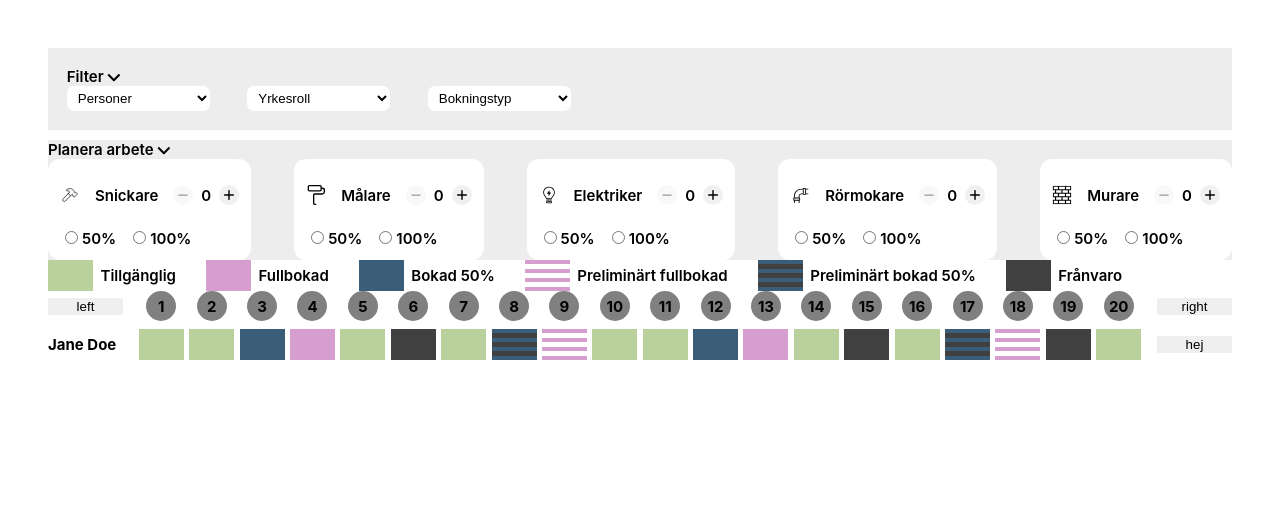
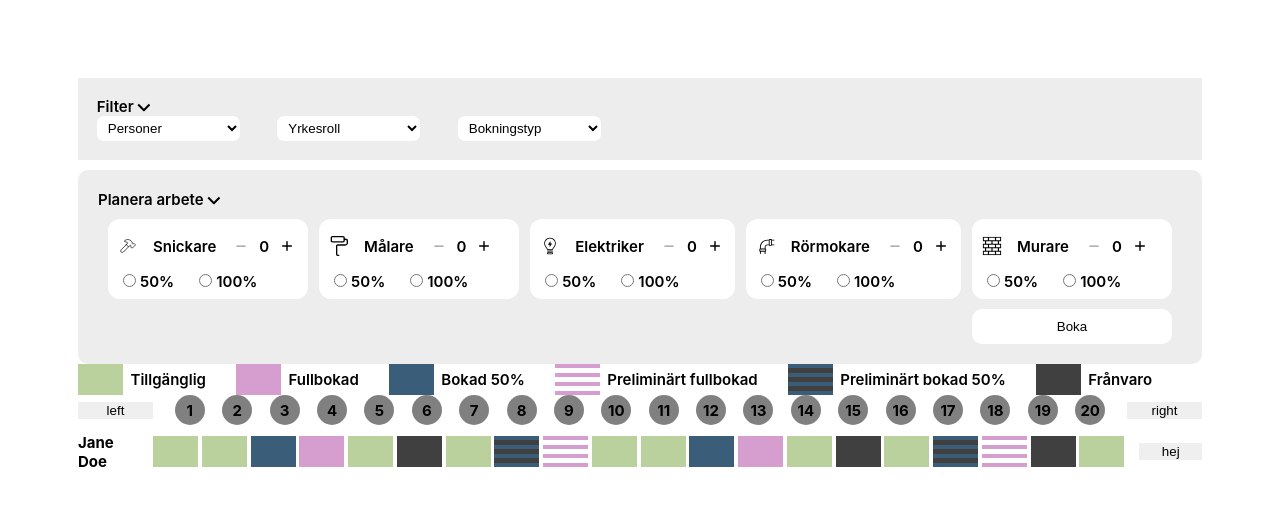
Before and after one commit to xzutv/java-ux-grupp11-ex3, a Vue app: page / in a window 1280 px wide. Shown: the top 506 px of the page. Built offline with nearby package versions, Linux system fonts and the light colour scheme.

Commit message:
css touches on professioncomponent

```diff
--- a/src/App.vue
+++ b/src/App.vue
@@ -30,35 +30,40 @@ import MainView from './components/MainView.vue'
     <div class="profession-container">
       <Profession img_src="/src/assets/icons/hammer.svg" alt="Hammare ikon" label="Snickare" />
       <Profession img_src="/src/assets/icons/roller.svg" alt="Pensel ikon" label="Målare" />
-      <Profession img_src="/src/assets/icons/electricity.svg" alt="Lamp ikon" label="Elektriker"/>
-      <Profession img_src="/src/assets/icons/pipe.svg" alt="Rör ikon" label="Rörmokare"/>
-      <Profession img_src="/src/assets/icons/bricks.svg" alt="Mur ikon" label="Murare"/>
+      <Profession img_src="/src/assets/icons/electricity.svg" alt="Lamp ikon" label="Elektriker" />
+      <Profession img_src="/src/assets/icons/pipe.svg" alt="Rör ikon" label="Rörmokare" />
+      <Profession img_src="/src/assets/icons/bricks.svg" alt="Mur ikon" label="Murare" />
+
     </div>
+
+    <!-- <div class="book-button"> -->
+    <button class="book-button">Boka</button>
   </div>
+  <!-- </div> -->
 
   <div class="status-legend">
     <div class="legend-item">
-        <StatusBox status="available"/>
+      <StatusBox status="available" />
       Tillgänglig
     </div>
     <div class="legend-item">
-        <StatusBox status="full-booked"/>
+      <StatusBox status="full-booked" />
       Fullbokad
     </div>
     <div class="legend-item">
-        <StatusBox status="half-booked"/>
+      <StatusBox status="half-booked" />
       Bokad 50%
     </div>
     <div class="legend-item">
-        <StatusBox status="prel-full"/>
+      <StatusBox status="prel-full" />
       Preliminärt fullbokad
     </div>
     <div class="legend-item">
-        <StatusBox status="prel-half"/>
+      <StatusBox status="prel-half" />
       Preliminärt bokad 50%
     </div>
     <div class="legend-item">
-        <StatusBox status="absent"/>
+      <StatusBox status="absent" />
       Frånvaro
     </div>
   </div>
@@ -143,15 +148,35 @@ nav {
 }
 
 
-.work-plan-container{
+.work-plan-container {
   background-color: #EDEDED;
+  padding: 20px 20px;
   gap: 40px;
+  border-radius: 10px;
+  gap: 13px;
+
 }
 
 .profession-container {
   display: flex;
   flex-direction: row;
   justify-content: space-between;
+  padding: 10px;
+}
+
+.book-button {
+  display: flex;
+  justify-self: flex-end;
+  border: none;
+  width: 200px;
+  padding: 10px;
+  margin-right: 10px;
+  justify-content: center;
+  align-items: center;
+  gap: 10px;
+  border-radius: 10px;
+  background: #FFF;
+  cursor: pointer;
 }
 
 </style>
--- a/src/assets/main.css
+++ b/src/assets/main.css
@@ -8,7 +8,7 @@ html {
 }
 
 body {
-    padding: 40px;
+    padding: 70px;
     color: #000;
     font-family: 'Inter', sans-serif;
     font-size: 15px;
--- a/src/components/MainView.vue
+++ b/src/components/MainView.vue
@@ -56,10 +56,8 @@
       width: 5rem;
       border: 0;
 }
-s
 
-
-      .calendar {
+s .calendar {
       display: grid;
       grid-template-columns: 2fr repeat(20, 1fr) .5fr;
 }
@@ -71,6 +69,7 @@ s
 .dates {
       grid-column: auto;
 }
+
 .calendar-header {
       display: flex;
       align-items: center;
@@ -87,11 +86,14 @@ s
 
 .date-cell {
       display: flex;
-            align-items: center;    /* Vertical centering */
-            justify-content: center; /* Horizontal centering */
+      align-items: center;
+      /* Vertical centering */
+      justify-content: center;
+      /* Horizontal centering */
       height: 2rem;
       width: 2rem;
-            justify-self: center;         /* Or whatever height you want */
+      justify-self: center;
+      /* Or whatever height you want */
       font-weight: bold;
       padding: auto;
       background-color: gray;
--- a/src/components/Profession.vue
+++ b/src/components/Profession.vue
@@ -68,13 +68,17 @@ export default {
 </script>
 
 <style scoped>
+
 .profession {
     background-color: #ffffff;
-    padding: 12px;
+    padding: 3px 10px;
+    min-width: 12rem;
+    height: 100%;
     border-radius: 12px;
     color: #000;
     transition: background-color 0.3s ease;
     display: inline-block;
+
 }
 
 .profession.active {
@@ -109,7 +113,7 @@ export default {
 }
 
 .circle-button {
-    background-color: #f0f0f0;
+    background-color: #ffffff;
     border: none;
     border-radius: 50%;
     width: 20px;
@@ -132,9 +136,9 @@ export default {
 }
 
 .availability {
-    margin-top: 8px;
     display: flex;
-    gap: 12px;
+    gap: 20px;
+    margin-bottom: 5px;
 }
 
 input[type="radio"] {
```
Lines whose indentation alone changed are shown as unchanged.
